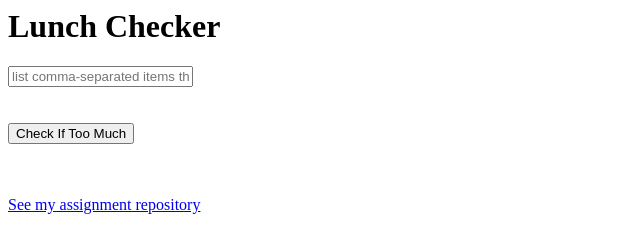
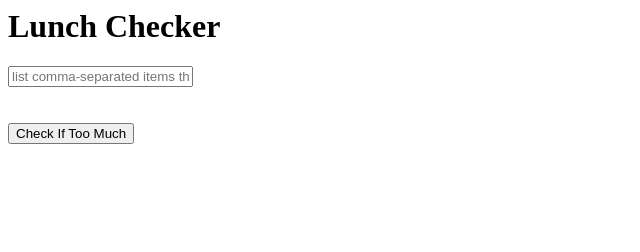
Before and after one commit to thilifernando/module1-solution, a plain HTML site: page index.html in a window 1280 px wide. Shown: the whole page, without its empty margins (0-640 px from the left). Drawn offline with Linux system fonts and the light colour scheme.

Commit message:
Update index.html

```diff
--- a/index.html
+++ b/index.html
@@ -27,11 +27,6 @@
            {{message}}
          </div>
    </div>
- <div class="container">
 
-    <a href="https://github.com/thilifernando/module1-solution.git">
-      <p>See my assignment repository</p>
-    </a>
-  </div>
 </body>
 </html>
```
